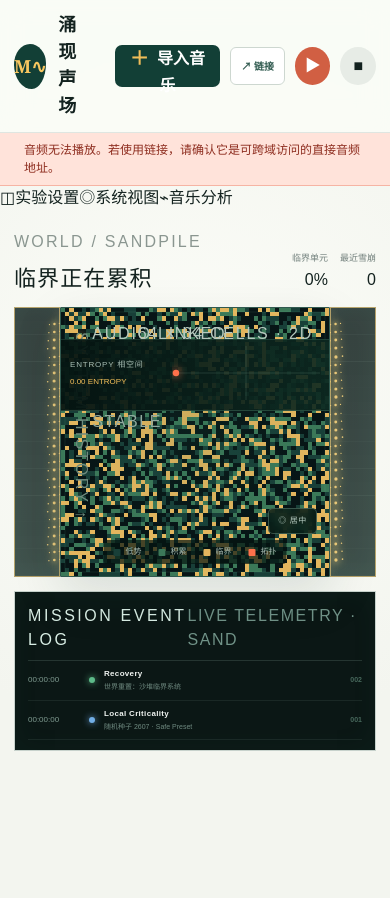
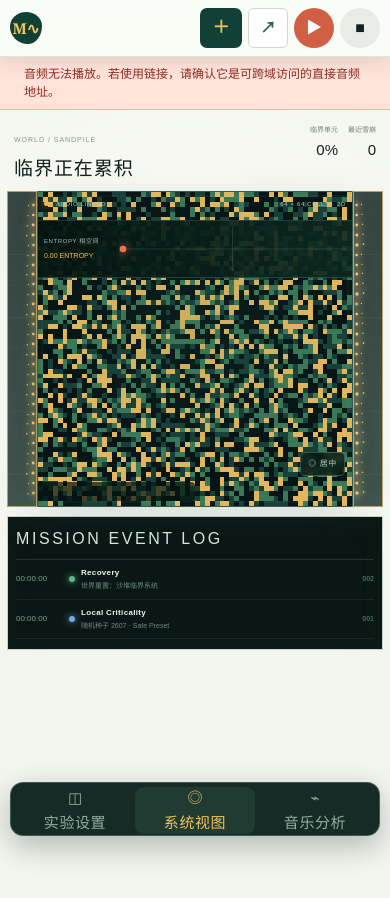
Before and after one commit to SongxiangT/EmergentSoundfield, a Next.js app: page / in a window 390 px wide. Shown: the top 898 px of the page. Built offline with nearby package versions, Linux system fonts and the light colour scheme.

Commit message:
Refine NASA telemetry and botanical stability

```diff
--- a/app/globals.css
+++ b/app/globals.css
@@ -68,11 +68,11 @@ body {
 .workspace.hide-right { grid-template-columns: 246px minmax(430px,1fr); }
 .workspace.hide-left.hide-right { grid-template-columns:1fr; }
 .panel-hidden { display:none!important; }
-.left-panel,.right-panel { background:rgba(249,251,246,.8); padding:22px 18px; }
-.left-panel { border-right:1px solid var(--line); }
-.right-panel { border-left:1px solid var(--line); }
+.left-panel,.right-panel { background:linear-gradient(180deg,#fff 0,#f7f9f8 100%);padding:22px 18px;box-shadow:inset 0 1px 0 #fff; }
+.left-panel { border-right:1px solid #ccd5d1; }
+.right-panel { border-left:1px solid #ccd5d1; }
 .panel-heading { display:flex; justify-content:space-between; align-items:center; margin-bottom:14px; }
-.panel-heading span { font-size:12px; font-weight:800; letter-spacing:.12em; }
+.panel-heading span { font-size:11px;font-weight:850;letter-spacing:.14em;color:#263b4d;text-transform:uppercase; }
 .panel-heading em { font: 9px var(--font-geist-mono), monospace; font-style:normal; color:#8a9690; letter-spacing:.08em; }
 .experiment-switch { display:flex; gap:7px; overflow-x:auto; padding:2px 2px 8px; scrollbar-width:thin; scrollbar-color:#a9bbb2 transparent; scroll-snap-type:x proximity; }
 .experiment-switch button { flex:0 0 154px; min-height:58px; padding:9px 10px; border:1px solid var(--line); border-radius:9px; background:#f5f7f2; cursor:pointer; text-align:left; position:relative; display:flex; align-items:center; gap:9px; scroll-snap-align:start; transition:border-color .18s ease,background .18s ease,transform .18s ease,box-shadow .18s ease; }
@@ -85,6 +85,8 @@ body {
 .scene-glyph.lotka { background:#dcebe8;color:#267b69; }
 .scene-glyph.cyclic { background:#d9eeea;color:#167f80; }
 .scene-glyph.gh { background:#f4e6c8;color:#a65c32; }
+.scene-glyph.plant { background:#dcefd8;color:#3f8a4d; }
+.scene-glyph.cosmos { background:#e0e3f6;color:#5969b2; }
 .scene-copy,.experiment-switch strong,.experiment-switch small { display:block; }
 .scene-copy { min-width:0; }
 .experiment-switch strong { font-size:12px; }
@@ -177,6 +179,10 @@ input[type="range"] { width:100%;height:3px;accent-color:#d16b49;cursor:pointer;
 .grid-telemetry.lotka .pulse-field i { width:8px;height:3px;border-radius:0;box-shadow:0 0 0 1px rgba(255,255,255,.12); }
 .grid-telemetry.cyclic .pulse-field i { width:7px;height:7px;border-radius:50%;background:transparent;border:2px solid currentColor; }
 .grid-telemetry.gh .pulse-field i { width:7px;height:7px;rotate:45deg;clip-path:polygon(50% 0,100% 50%,50% 100%,0 50%); }
+.grid-telemetry.plant .pulse-field i { width:8px;height:5px;border-radius:85% 12% 85% 12%;box-shadow:0 0 9px currentColor; }
+.grid-telemetry.cosmos .pulse-field i { width:4px;height:4px;border-radius:50%;box-shadow:0 0 4px 1px currentColor,9px -2px 0 -1px currentColor,-7px 2px 0 -1px currentColor; }
+.canvas-wrap.cosmos { border-color:#435797;background:#010207;box-shadow:0 18px 60px rgba(14,20,74,.3),inset 0 0 42px rgba(65,91,190,.16); }
+.canvas-wrap.plant { border-color:#456d4b;background:#07120e; }
 .bpm-rail { position:absolute;z-index:6;top:102px;bottom:58px;width:40px;display:flex;flex-direction:column;justify-content:space-around;pointer-events:none;filter:saturate(1.35); }
 .bpm-rail.left { left:0;align-items:flex-start; }.bpm-rail.right { right:0;align-items:flex-end; }
 .bpm-rail i { display:block;height:3px;min-width:3px;border-radius:0 4px 4px 0;box-shadow:0 0 8px currentColor;transition:width 70ms linear,transform 70ms linear,background 260ms ease;transform-origin:left center; }
@@ -248,7 +254,7 @@ input[type="range"] { width:100%;height:3px;accent-color:#d16b49;cursor:pointer;
 .music-report footer { margin-top:10px;padding-top:9px;border-top:1px solid var(--line);font-size:8px;color:#969f9b; }
 
 .right-panel { overflow:auto; }
-.tempo-card { display:grid;grid-template-columns:92px 1fr;align-items:end;background:#153e36;color:#fff;padding:16px 14px;border-radius:8px;margin-bottom:15px; }
+.tempo-card { display:grid;grid-template-columns:92px 1fr;align-items:end;background:linear-gradient(135deg,#12283b,#1d4854);color:#fff;padding:16px 14px;border-radius:3px;margin-bottom:15px;border:1px solid #0d2232;box-shadow:0 7px 18px rgba(24,47,63,.12); }
 .tempo-card span,.tempo-card strong { display:block; }.tempo-card span { font:8px var(--font-geist-mono),monospace;color:#a9c3b7; }.tempo-card strong { font:36px var(--font-geist-mono),monospace;color:#f5c05b;margin-top:3px; }
 .beat-viz { height:58px;display:flex;align-items:center;gap:4px;overflow:hidden; }
 .beat-viz i { flex:1;min-width:4px;max-width:7px;max-height:54px;min-height:3px;background:linear-gradient(#f5c05b,#69bd91);border-radius:3px;transition:height .12s; }
@@ -257,19 +263,19 @@ input[type="range"] { width:100%;height:3px;accent-color:#d16b49;cursor:pointer;
 .metric-label strong { font:9px var(--font-geist-mono),monospace; }
 .track { height:3px;background:#dfe5df;overflow:hidden;border-radius:4px; }.track i { display:block;height:100%;transition:width .15s; }
 .emotion-head,.world-head { margin-top:23px;padding-top:17px;border-top:1px solid var(--line); }
-.radar-instrument { height:190px;position:relative;background:radial-gradient(circle,#153b34 0,#09211d 70%);border:1px solid #31594f;border-radius:50%;margin:2px auto 10px;max-width:220px;box-shadow:inset 0 0 28px rgba(80,200,148,.12),0 6px 18px rgba(10,35,29,.14);overflow:hidden; }
+.radar-instrument { height:220px;position:relative;background:#fbfcfa;border:1px solid #aebbc2;border-radius:3px;margin:2px 0 10px;max-width:none;box-shadow:inset 0 0 0 4px #f2f5f4,0 7px 18px rgba(25,52,69,.1);overflow:hidden; }
 .radar-instrument canvas { width:100%;height:100%;display:block; }
-.radar-instrument::before { content:"EMOTION NAV";position:absolute;top:8px;left:50%;transform:translateX(-50%);color:#67877c;font:7px var(--font-geist-mono),monospace;letter-spacing:.18em; }
-.radar-label { position:absolute;color:#b8cfc5;font-size:8px;letter-spacing:.08em; }.radar-label.top{top:22px;left:50%;transform:translateX(-50%)}.radar-label.right{right:12px;top:50%}.radar-label.bottom{bottom:17px;left:50%;transform:translateX(-50%)}.radar-label.left{left:12px;top:50%}
-.radar-crosshair { position:absolute;left:50%;top:50%;width:8px;height:8px;border:1px solid #f0bd59;border-radius:50%;transform:translate(-50%,-50%);box-shadow:0 0 9px #f0bd59; }
+.radar-instrument::before { content:"ENTROPY DESCENT / FLIGHT PATH";position:absolute;top:7px;left:9px;color:#556d7b;font:7px var(--font-geist-mono),monospace;letter-spacing:.13em; }
+.radar-instrument::after { content:"LIVE";position:absolute;top:7px;right:9px;color:#c44e3f;font:7px var(--font-geist-mono),monospace;letter-spacing:.13em; }
+.radar-label { position:absolute;color:#627786;background:rgba(251,252,250,.86);padding:2px 4px;font:6px var(--font-geist-mono),monospace;letter-spacing:.06em; }.radar-label.top{top:22px;left:50%;transform:translateX(-50%)}.radar-label.right{right:5px;top:50%}.radar-label.bottom{bottom:18px;left:50%;transform:translateX(-50%)}.radar-label.left{left:5px;top:50%}
 .emotion-grid { display:grid;grid-template-columns:1fr 1fr;gap:7px; }
 .emotion-card { background:#fff;border:1px solid var(--line);border-radius:7px;padding:10px; }
 .emotion-card span,.emotion-card small { display:block; }.emotion-card span { font-size:10px;font-weight:700; }.emotion-card small { font:7px var(--font-geist-mono),monospace;color:#8a9690;margin-top:3px; }
 .emotion-card strong { display:block;font:18px var(--font-geist-mono),monospace;margin:8px 0; }
 .emotion-card > i { display:block;height:2px;background:#e5e9e4; }.emotion-card > i b { display:block;height:100%; }
 .mapping-list { display:grid;gap:9px; }
-.mapping-group { border:1px solid var(--line);border-radius:7px;overflow:hidden;background:#fff; }
-.mapping-group header { display:flex;justify-content:space-between;background:#e8ede7;padding:6px 8px;font:8px var(--font-geist-mono),monospace;letter-spacing:.09em;color:#5c6d66; }
+.mapping-group { border:1px solid #ccd5d1;border-radius:3px;overflow:hidden;background:#fff;box-shadow:0 3px 10px rgba(29,55,68,.04); }
+.mapping-group header { display:flex;justify-content:space-between;background:#e9eef0;padding:7px 8px;border-bottom:1px solid #c9d3d7;font:8px var(--font-geist-mono),monospace;letter-spacing:.11em;color:#344e5f; }
 .mapping-group header em { font-style:normal;color:#9aa59f; }
 .mapping-group > div { display:grid;grid-template-columns:23px 1fr auto;align-items:center;min-height:42px;border-top:1px solid #edf0ec;padding:6px 8px;transition:opacity .18s; }
 .mapping-group > div.disabled { opacity:.38; }
@@ -280,6 +286,7 @@ input[type="range"] { width:100%;height:3px;accent-color:#d16b49;cursor:pointer;
 .mapping-toggle.active { background:#4e9b78; }.mapping-toggle.active i { transform:translateX(6px); }
 .summary { display:grid;grid-template-columns:1fr 1fr;gap:7px;margin-top:8px; }
 .summary div { background:#e7ece6;border-radius:6px;padding:9px; }.summary span,.summary strong { display:block; }.summary span { font-size:8px;color:#75817c; }.summary strong { font:17px var(--font-geist-mono),monospace;margin-top:3px; }
+.mobile-dock { display:none; }
 
 @media (max-width: 1100px) {
   .workspace { grid-template-columns:210px minmax(430px,1fr); }
@@ -291,26 +298,55 @@ input[type="range"] { width:100%;height:3px;accent-color:#d16b49;cursor:pointer;
   .emotion-grid { grid-row:2 / span 2; align-self:start; }
 }
 @media (max-width: 760px) {
-  .topbar { grid-template-columns:1fr auto;padding:12px 14px; }
-  .brand small,.status,.song,.time { display:none; }
-  .transport { justify-content:flex-end; }.import { padding:0 10px; }
+  html { scroll-padding-top:58px; }
+  body { padding-bottom:68px;overscroll-behavior-y:contain; }
+  button,input,select { touch-action:manipulation; }
+  .topbar { position:sticky;top:0;z-index:50;grid-template-columns:34px minmax(0,1fr);padding:8px 10px;min-height:56px;box-shadow:0 4px 18px rgba(17,45,37,.12); }
+  .brand > div,.brand small,.status,.song,.time { display:none; }
+  .brand { width:34px; }.brand-mark { width:32px;height:32px;font-size:15px; }
+  .transport { min-width:0;justify-content:flex-end;gap:6px; }
+  .transport > button { min-width:38px;height:40px; }
+  .import { width:42px;padding:0;font-size:0; }.import span { font-size:17px;margin:0; }
+  .link-audio { width:40px;padding:0;font-size:0; }.link-audio::before { content:"↗";font-size:15px; }
+  .icon-button { width:40px;height:40px; }
+  .url-loader { position:fixed;top:62px;left:10px;right:10px;width:auto; }
   .workspace { display:block; }
-  .grid-telemetry { grid-template-columns:46px minmax(0,1fr) 46px;width:100%; }
+  .mobile-dock { position:fixed;display:grid;z-index:70;left:10px;right:10px;bottom:max(8px,env(safe-area-inset-bottom));grid-template-columns:repeat(3,1fr);height:54px;padding:4px;background:rgba(8,30,25,.94);border:1px solid rgba(132,185,163,.35);border-radius:13px;box-shadow:0 10px 30px rgba(5,24,19,.28);backdrop-filter:blur(12px); }
+  .mobile-dock button { border:0;border-radius:9px;background:transparent;color:#92ada1;font-size:15px;display:grid;place-items:center;align-content:center;gap:2px; }
+  .mobile-dock button.active,.mobile-dock button:nth-child(2) { color:#f1c15e;background:rgba(91,142,120,.16); }
+  .mobile-dock span { display:block;font:7px var(--font-geist-mono),monospace;letter-spacing:.04em; }
+  .grid-telemetry { grid-template-columns:30px minmax(0,1fr) 30px;width:100%; }
   .telemetry-label,.pulse-window > b { display:none; }
-  .pulse-field { inset:12px 4px; }
-  .left-panel { border-right:0;border-bottom:1px solid var(--line); }
-  .stage { padding:20px 14px; }.canvas-wrap { min-height:0;width:100%; }
-  .chaos-strip { grid-template-columns:92px 1fr;padding:6px 9px;top:31px; }
+  .pulse-field { inset:8px 2px; }
+  .left-panel,.right-panel { padding:16px 14px 78px;border:0;border-bottom:1px solid var(--line); }
+  .left-panel .control-block { margin-top:13px;padding-top:13px; }
+  .experiment-switch button { flex-basis:142px;min-height:54px; }
+  .stage { padding:15px 7px 18px; }.canvas-wrap { min-height:0;width:100%; }
+  .stage-head { align-items:flex-start;margin:0 7px 10px; }
+  .stage h1 { font-size:19px;margin-top:4px; }.eyebrow { font-size:7px; }
+  .stage-stats { gap:10px; }.stage-stats strong { font-size:15px; }.stage-stats span { font-size:7px; }
+  .chaos-strip { grid-template-columns:70px 1fr;padding:5px 6px;top:28px;height:58px;gap:5px; }
+  .chaos-strip canvas { height:44px; }
   .chaos-toggle { display:none; }
-  .chaos-label strong { font-size:8px; }
+  .chaos-label span { font-size:6px; }.chaos-label strong { font-size:7px; }
+  .chaos-state { display:none; }
+  .canvas-tag { top:8px;font-size:6px; }.canvas-tag.top-left { left:6px; }.canvas-tag.top-right { right:6px; }
+  .legend { left:5px;right:5px;bottom:5px;gap:8px;padding:5px 6px;font-size:6px;overflow:hidden; }
+  .axis.vertical { display:none; }
+  .center-view { right:7px;bottom:30px;padding:5px 7px; }
+  .event-strip { margin-top:9px;padding:10px 8px; }
+  .event-strip > header em { display:none; }
+  .mission-log article { grid-template-columns:48px 7px 1fr 20px;gap:5px; }
   .report-grid { grid-template-columns:1fr 1fr; }
   .report-charts { grid-template-columns:1fr; }
+  .music-report { padding:11px;margin-top:9px; }
+  .music-report h2 { font-size:15px; }
+  .report-charts canvas { height:118px; }
+  .report-charts .fingerprint-chart canvas { height:155px; }
   .mission-log { grid-template-columns:1fr; }
-  .wave-box { width:48px;height:132px;top:109px;padding:6px 5px; }
-  .wave-box > div { height:104px; }
-  .wave-box.left { left:5px; }.wave-box.right { right:5px; }
-  .right-panel { display:block; }.right-panel .emotion-head,.right-panel .world-head { margin-top:22px;padding-top:16px;border-top:1px solid var(--line); }
-  .stage-stats { gap:12px; }.stage h1 { font-size:22px; }
+  .right-panel { display:block; }.right-panel .emotion-head,.right-panel .world-head { margin-top:18px;padding-top:14px;border-top:1px solid var(--line); }
+  .tempo-card { padding:12px;margin-bottom:11px; }
+  .mapping-group > div { min-height:46px; }
 }
 
 @media (prefers-reduced-motion: reduce) {
```
